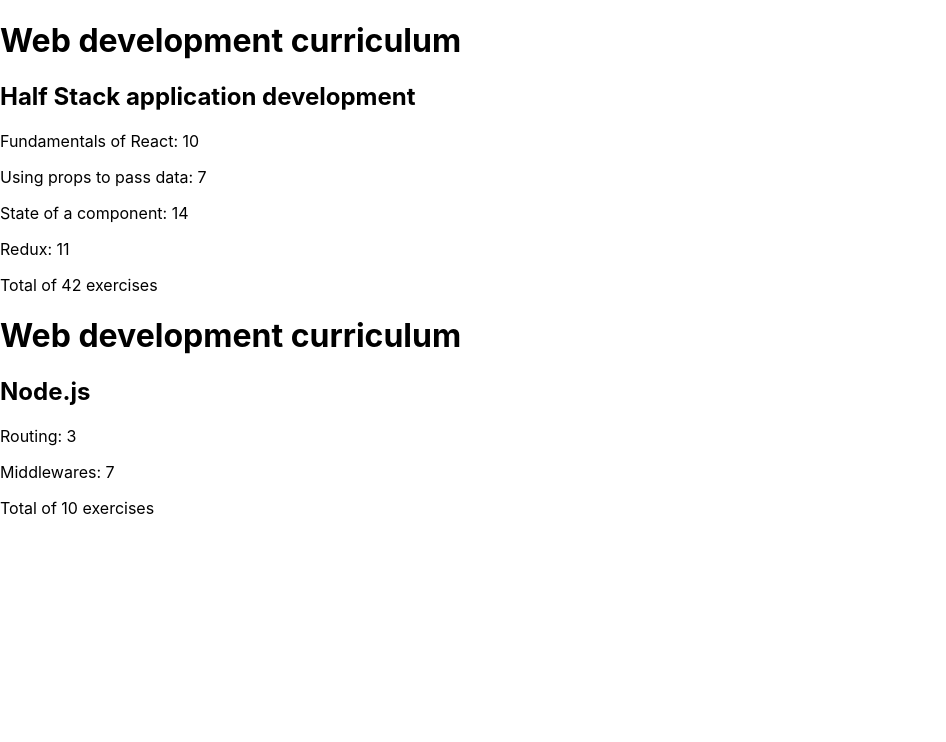
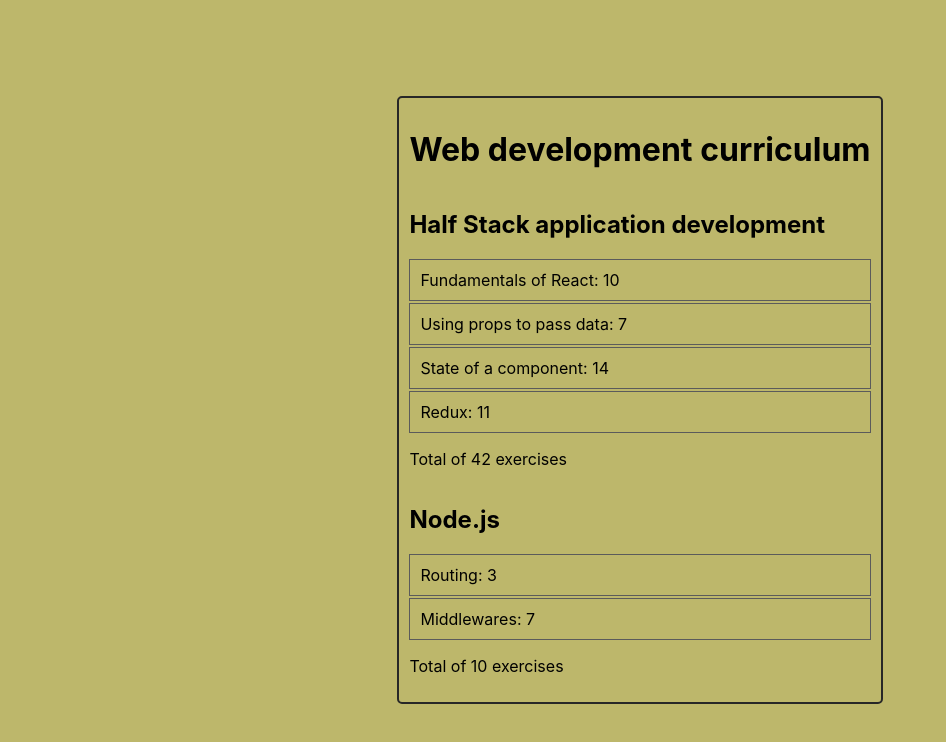
Before and after one commit to denis-rim/Full-Stack-Open-2021, a React (Create React App) app in the folder Part2/course_information/: page / in a window 1280 px wide. Shown: the top 742 px of the page, without its empty margins (0-946 px from the left). Built offline with nearby package versions, Linux system fonts and the light colour scheme.

Commit message:
2.5: separate module

```diff
--- a/Part2/course_information/src/App.js
+++ b/Part2/course_information/src/App.js
@@ -1,48 +1,5 @@
 import React from "react";
-
-const Header = ({ name }) => {
-  return <h2>{name}</h2>;
-};
-
-const Part = ({ name, exercises }) => {
-  return (
-    <p>
-      {name}: {exercises}
-    </p>
-  );
-};
-
-const Content = ({ parts }) => {
-  console.log(parts);
-  return (
-    <div>
-      {parts.map((part) => {
-        return (
-          <Part key={part.id} name={part.name} exercises={part.exercises} />
-        );
-      })}
-    </div>
-  );
-};
-
-const Total = ({ parts }) => {
-  const sum = parts.reduce((acc, item) => {
-    return acc + item.exercises;
-  }, 0);
-
-  return <p>Total of {sum} exercises</p>;
-};
-
-const Course = ({ course }) => {
-  return (
-    <div>
-      <h1>Web development curriculum</h1>
-      <Header name={course.name} />
-      <Content parts={course.parts} />
-      <Total parts={course.parts} />
-    </div>
-  );
-};
+import Course from "./components/Course";
 
 const App = () => {
   const courses = [
@@ -91,7 +48,8 @@
   ];
 
   return (
-    <div>
+    <div className="container">
+      <h1>Web development curriculum</h1>
       {courses.map((course) => {
         return <Course course={course} />;
       })}
--- /dev/null
+++ b/Part2/course_information/src/components/Course.js
@@ -0,0 +1,44 @@
+const Header = ({ name }) => {
+  return <h2>{name}</h2>;
+};
+
+const Part = ({ name, exercises }) => {
+  return (
+    <div className="course-content">
+      {name}: {exercises}
+    </div>
+  );
+};
+
+const Content = ({ parts }) => {
+  console.log(parts);
+  return (
+    <div>
+      {parts.map((part) => {
+        return (
+          <Part key={part.id} name={part.name} exercises={part.exercises} />
+        );
+      })}
+    </div>
+  );
+};
+
+const Total = ({ parts }) => {
+  const sum = parts.reduce((acc, item) => {
+    return acc + item.exercises;
+  }, 0);
+
+  return <p>Total of {sum} exercises</p>;
+};
+
+const Course = ({ course }) => {
+  return (
+    <div className="course">
+      <Header name={course.name} />
+      <Content parts={course.parts} />
+      <Total parts={course.parts} />
+    </div>
+  );
+};
+
+export default Course;
--- a/Part2/course_information/src/index.css
+++ b/Part2/course_information/src/index.css
@@ -1,13 +1,27 @@
 body {
   margin: 0;
-  font-family: -apple-system, BlinkMacSystemFont, 'Segoe UI', 'Roboto', 'Oxygen',
-    'Ubuntu', 'Cantarell', 'Fira Sans', 'Droid Sans', 'Helvetica Neue',
+  font-family: -apple-system, BlinkMacSystemFont, "Segoe UI", "Roboto", "Oxygen",
+    "Ubuntu", "Cantarell", "Fira Sans", "Droid Sans", "Helvetica Neue",
     sans-serif;
   -webkit-font-smoothing: antialiased;
   -moz-osx-font-smoothing: grayscale;
+  display: flex;
+  align-items: center;
+  justify-content: center;
+  height: 100vh;
+  background-color: darkkhaki;
 }
 
-code {
-  font-family: source-code-pro, Menlo, Monaco, Consolas, 'Courier New',
-    monospace;
+.container {
+  display: flex;
+  flex-direction: column;
+  border: 2px solid #272727;
+  border-radius: 5px;
+  padding: 10px;
 }
+
+.course-content {
+  border: 1px solid #5b5b5b;
+  padding: 10px;
+  margin-bottom: 2px;
+}
```
